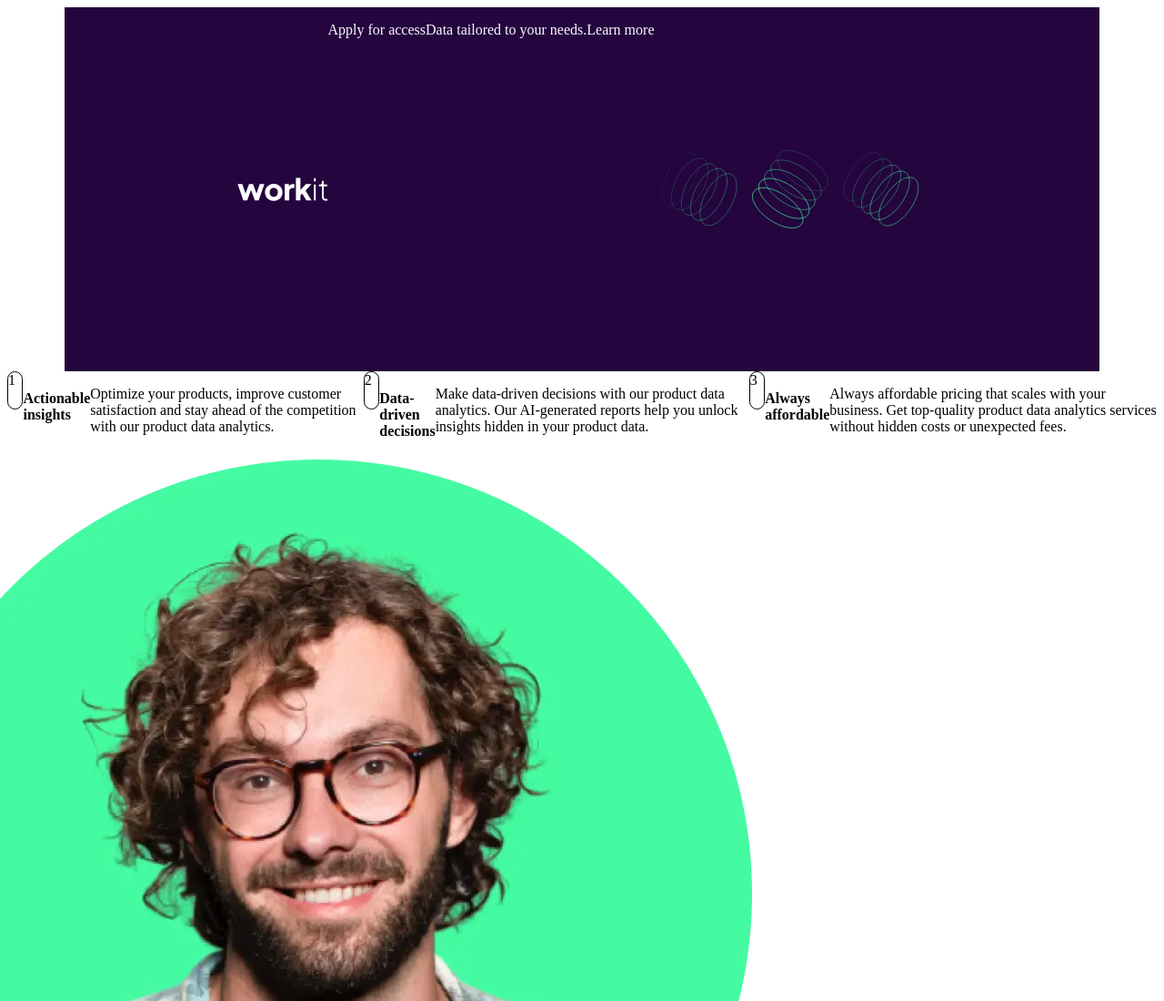
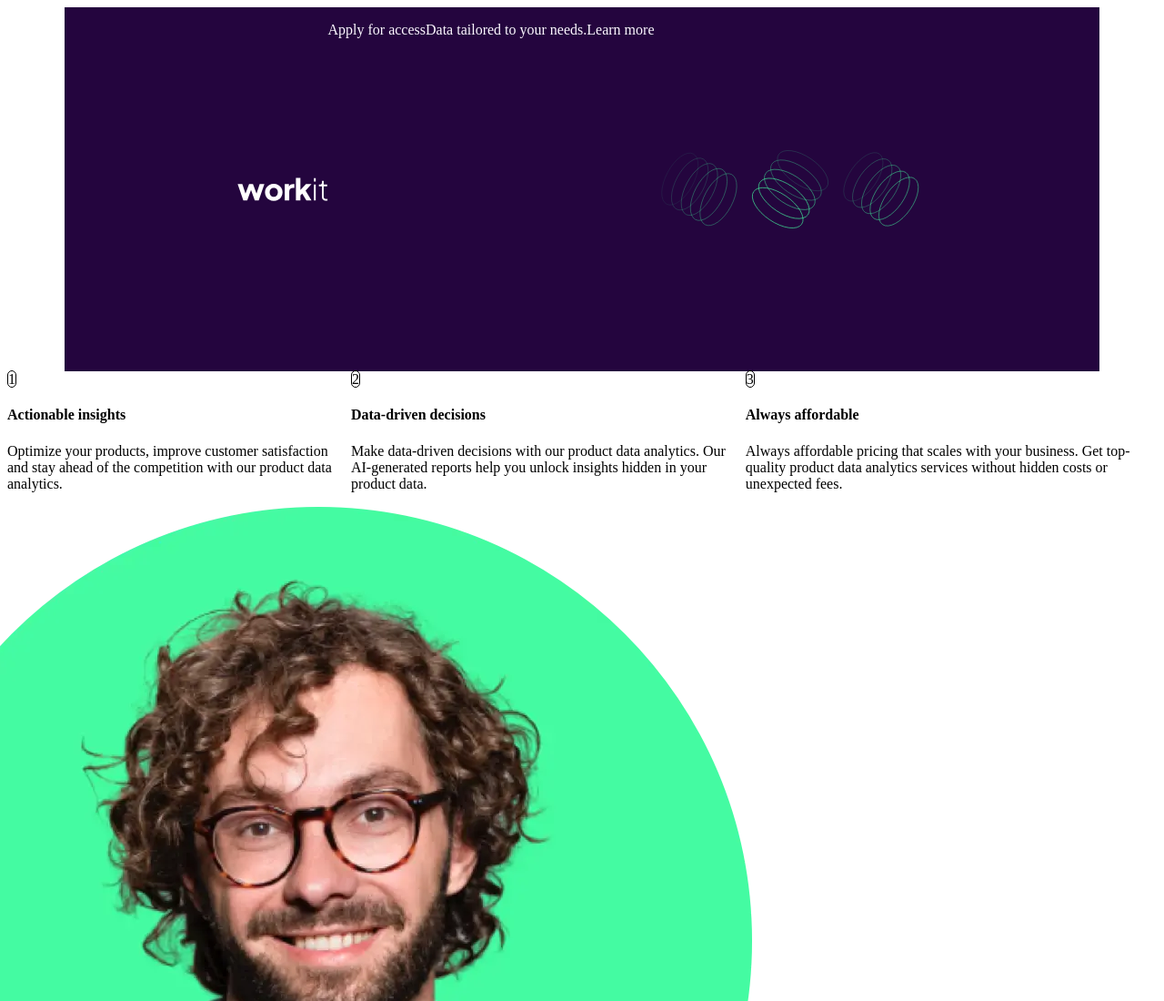
Before and after one commit to jameshsousa/workit, a plain HTML site: page starter-code/index.html in a window 1280 px wide. Shown: the top 1100 px of the page at 91% size. Drawn offline with Linux system fonts and the light colour scheme.

Commit message:
styling items

```diff
--- a/starter-code/index.html
+++ b/starter-code/index.html
@@ -20,6 +20,9 @@
   </header>
 
   <div class="items">
+
+    <div class="actionable">
+
       <span>1</span>
 
       <h4>Actionable insights</h4>
@@ -28,15 +31,21 @@
       Optimize your products, improve customer satisfaction and stay ahead of the competition
       with our product data analytics.
       </p>
+    </div>
+
+
+    <div class="data-driven">
 
       <span>2</span>
 
       <h4>Data-driven decisions</h4>
-
       <p>
       Make data-driven decisions with our product data analytics. Our AI-generated reports help
       you unlock insights hidden in your product data.
       </p>
+    </div>
+
+    <div class="affordable">
 
       <span>3</span>
 
@@ -46,6 +55,8 @@
       Always affordable pricing that scales with your business. Get top-quality product data
       analytics services without hidden costs or unexpected fees.
       </p>
+
+    </div>
 
   </div>
 
--- a/starter-code/scss/style.scss
+++ b/starter-code/scss/style.scss
@@ -25,11 +25,10 @@ header {
 
 .items {
     display: flex;
+    margin-top: 80px;
     span {
         border-radius: 50px;
         border: 1px solid black;
-        width: 40px;
-        height: 40px;
         align-items: center;
 
 
@@ -37,3 +36,15 @@ header {
     }
 
 }
+
+.actionable {
+    display: flex;
+}
+
+.data-driven {
+    display: flex;
+}
+
+.affordable {
+    display: flex;
+}
```
Lines whose indentation alone changed are shown as unchanged.
